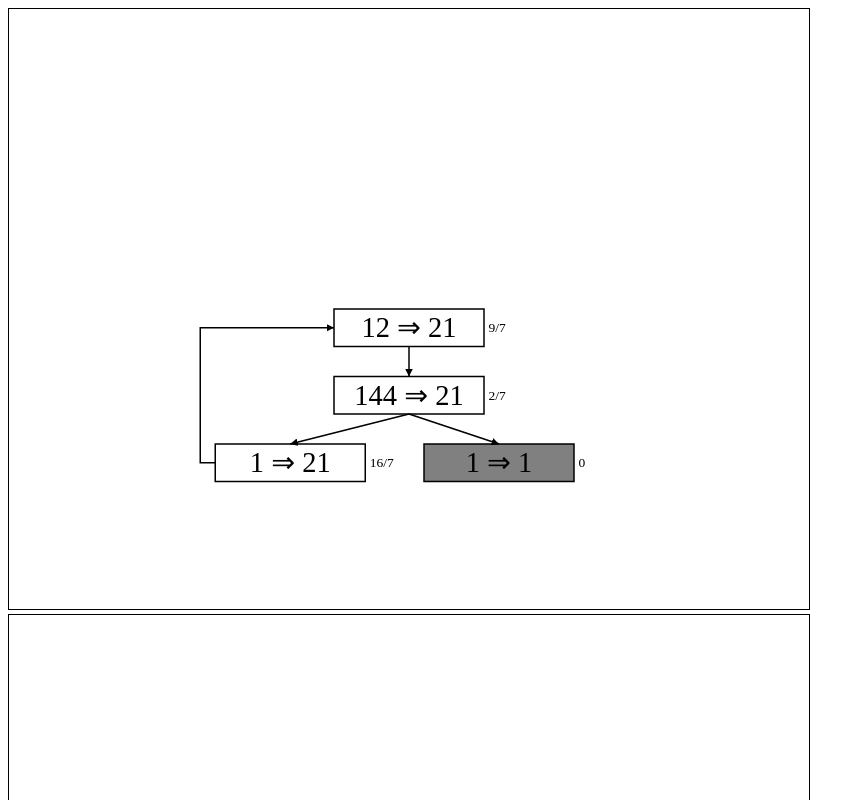
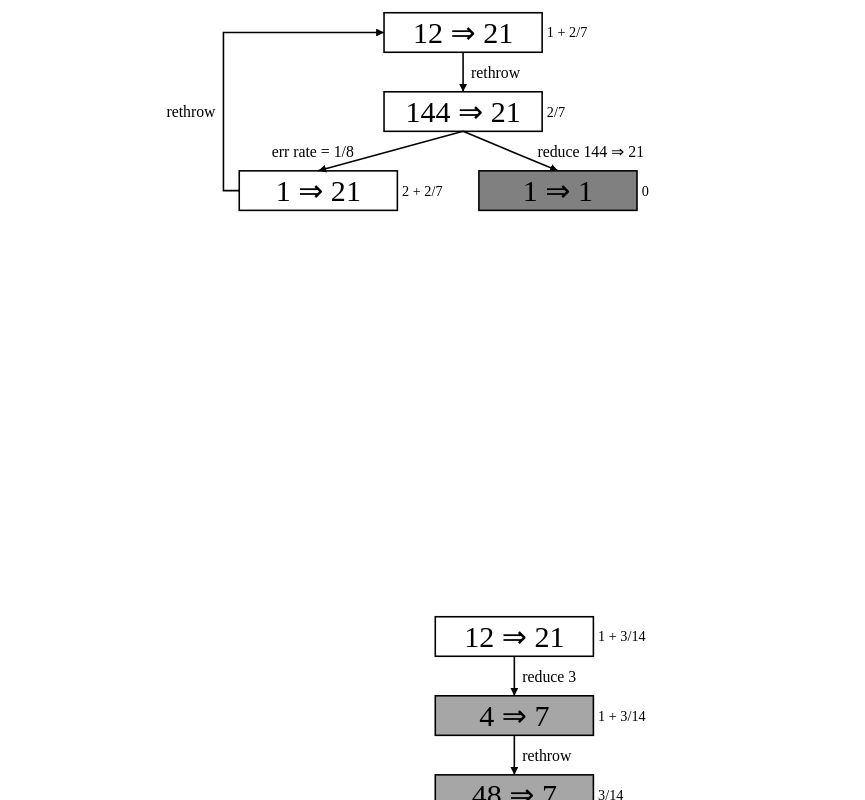
Before and after one commit to sitegui/cubique, a website with bundled scripts: page src/index.html in a window 1280 px wide. Shown: the top 800 px of the page, without its empty margins (0-865 px from the left). Built offline with nearby package versions, Linux system fonts and the light colour scheme.

Commit message:
Label the actions

```diff
--- a/src/Artist.mjs
+++ b/src/Artist.mjs
@@ -4,21 +4,27 @@ const PROBLEM_HEIGHT = 25
 const PROBLEM_WIDTH = 100
 const PROBLEM_PADDING = 3
 const PROBLEM_COST_HEIGHT = 15
-const NODE_SPACE_Y = 20
+const NODE_SPACE_Y = 25
 const NODE_SPACE_X = 20
 const CONNECTOR_HEAD_SIZE = 10
 const CONNECTOR_ELBOW_X = 10
+const CONNECTOR_TEXT_SPACE = 5
+const CONNECTOR_TEXT_HEIGHT = 10
+const MIN_ROOT_WIDTH = 500
+const ROOT_PADDING = 3
 
 class PendingLink {
   /**
    * @param {StrategyNode} node
    * @param {number} x
    * @param {number} y
+   * @param {string} actionText
    */
-  constructor (node, x, y) {
+  constructor (node, x, y, actionText) {
     this.node = node
     this.x = x
     this.y = y
+    this.actionText = actionText
   }
 }
 
@@ -54,7 +60,11 @@ class SvgSketch {
       if (this.pendingLink === null) {
         pendingLink = null
       } else {
-        pendingLink = new PendingLink(this.pendingLink.node, this.pendingLink.x + dx, this.pendingLink.y + dy)
+        pendingLink = new PendingLink(
+          this.pendingLink.node,
+          this.pendingLink.x + dx,
+          this.pendingLink.y + dy,
+          this.pendingLink.actionText)
       }
     }
 
@@ -73,8 +83,9 @@ export class Artist {
     /**
      * @type {SVGGraphicsElement|null}
      */
-    this.currentDraw = null
+    this.currentDrawing = null
 
+    this.rootSvgEl.setAttribute('preserveAspectRatio', 'xMidYMin meet')
     this.rootSvgEl.appendChild(createSvgEl('defs', {}, [
       createSvgEl('marker', {
         id: 'arrow-head',
@@ -95,12 +106,23 @@ export class Artist {
   /**
    */
   draw () {
-    if (this.currentDraw) {
-      this.rootSvgEl.removeChild(this.currentDraw)
+    if (this.currentDrawing) {
+      this.rootSvgEl.removeChild(this.currentDrawing)
     }
-    const svgEl = this._drawNode(this.graph.root).svgEl
-    this.rootSvgEl.appendChild(svgEl)
-    this.currentDraw = svgEl
+
+    const drawing = this._drawNode(this.graph.root).svgEl
+    const box = this._computeBox(drawing)
+
+    this.rootSvgEl.appendChild(drawing)
+    this.currentDrawing = drawing
+
+    const innerWidth = Math.max(MIN_ROOT_WIDTH, box.width)
+    const x = box.x - (innerWidth - box.width) / 2 - ROOT_PADDING
+    const y = box.y - ROOT_PADDING
+    const outerWidth = innerWidth + 2 * ROOT_PADDING
+    const outerHeight = box.height + 2 * ROOT_PADDING
+
+    this.rootSvgEl.setAttribute('viewBox', `${x} ${y} ${outerWidth} ${outerHeight}`)
   }
 
   /**
@@ -117,9 +139,19 @@ export class Artist {
     if (node.action === null) {
       pendingLink = null
     } else if (node.action instanceof ActionRethrow || node.action instanceof ActionReduce) {
+      let actionText
+      if (node.action instanceof ActionRethrow) {
+        actionText = 'rethrow'
+      } else if (node.action instanceof ActionReduce) {
+        actionText = `reduce ${node.action.factor}`
+      }
+
       const dy = PROBLEM_HEIGHT + NODE_SPACE_Y
-      const childSketch = this._drawChild(node.action.child).translated(0, dy)
-      const arrow = childSketch.svgEl !== null ? this._drawConnector(0, PROBLEM_HEIGHT, 0, dy, false) : null
+      const childSketch = this._drawChild(node.action.child, actionText).translated(0, dy)
+
+      const arrow = childSketch.svgEl !== null
+        ? this._drawConnector(0, PROBLEM_HEIGHT, 0, dy, false, actionText, true)
+        : null
 
       svgEls.push(arrow, childSketch.svgEl)
       pendingLink = childSketch.pendingLink
@@ -129,21 +161,25 @@ export class Artist {
       const okDx = NODE_SPACE_X / 2 - okBox.x
       const okDy = PROBLEM_HEIGHT + NODE_SPACE_Y - okBox.y
       okSketch = okSketch.translated(okDx, okDy)
-      const okArrow = this._drawConnector(0, PROBLEM_HEIGHT, okDx, okDy, false)
+      const okActionText = `reduce ${node.action.currentFactor} ⇒ ${node.action.targetFactor}`
+      const okArrow = this._drawConnector(0, PROBLEM_HEIGHT, okDx, okDy, false, okActionText, true)
 
-      let errSketch = this._drawChild(node.action.errChild)
+      const errActionText = `err rate = ${node.action.errRate}`
+      let errSketch = this._drawChild(node.action.errChild, errActionText)
       const errBox = this._computeBox(errSketch.svgEl)
       const errDx = -NODE_SPACE_Y / 2 - errBox.width - errBox.x
       const errDy = PROBLEM_HEIGHT + NODE_SPACE_Y - errBox.y
       errSketch = errSketch.translated(errDx, errDy)
-      const errArrow = errSketch.svgEl !== null ? this._drawConnector(0, PROBLEM_HEIGHT, errDx, errDy, false) : null
+      const errArrow = errSketch.svgEl !== null
+        ? this._drawConnector(0, PROBLEM_HEIGHT, errDx, errDy, false, errActionText, false)
+        : null
 
       svgEls.push(okSketch.svgEl, okArrow, errSketch.svgEl, errArrow)
       pendingLink = errSketch.pendingLink
     }
 
     if (pendingLink !== null && pendingLink.node === node) {
-      const linkArrow = this._drawConnector(pendingLink.x, pendingLink.y, -PROBLEM_WIDTH / 2, PROBLEM_HEIGHT / 2, true)
+      const linkArrow = this._drawConnector(pendingLink.x, pendingLink.y, -PROBLEM_WIDTH / 2, PROBLEM_HEIGHT / 2, true, pendingLink.actionText, false)
       svgEls.push(linkArrow)
       pendingLink = null
     }
@@ -191,14 +227,15 @@ export class Artist {
 
   /**
    * @param {ChildNewNode|ChildLink} child
+   * @param {string} actionText
    * @returns {SvgSketch}
    * @private
    */
-  _drawChild (child) {
+  _drawChild (child, actionText) {
     if (child instanceof ChildNewNode) {
       return this._drawNode(child.node)
     } else if (child instanceof ChildLink) {
-      return new SvgSketch(null, new PendingLink(child.node, -PROBLEM_WIDTH / 2, PROBLEM_HEIGHT / 2))
+      return new SvgSketch(null, new PendingLink(child.node, -PROBLEM_WIDTH / 2, PROBLEM_HEIGHT / 2, actionText))
     }
   }
 
@@ -220,12 +257,16 @@ export class Artist {
    * @param {number} x2
    * @param {number} y2
    * @param {boolean} withElbow
+   * @param {string} text
+   * @param {boolean} textAtRight
    * @returns {SVGGraphicsElement}
    * @private
    */
-  _drawConnector (x1, y1, x2, y2, withElbow) {
+  _drawConnector (x1, y1, x2, y2, withElbow, text, textAtRight) {
+    let connector
+    let textX
     if (!withElbow) {
-      return createSvgEl('line', {
+      connector = createSvgEl('line', {
         x1,
         y1,
         x2,
@@ -233,14 +274,26 @@ export class Artist {
         stroke: 'black',
         'marker-end': 'url(#arrow-head)'
       })
+      textX = ((x1 + x2) + (x2 - x1) * CONNECTOR_TEXT_HEIGHT / (y2 - y1)) / 2
     } else {
-      return createSvgEl('polyline', {
+      connector = createSvgEl('polyline', {
         points: `${x1},${y1} ${x1 - CONNECTOR_ELBOW_X},${y1} ${x1 - CONNECTOR_ELBOW_X},${y2} ${x2},${y2}`,
         stroke: 'black',
         fill: 'transparent',
         'marker-end': 'url(#arrow-head)'
       })
+      textX = x1 - CONNECTOR_ELBOW_X
     }
+
+    const textSvg = createSvgEl('text', {
+      x: textX + CONNECTOR_TEXT_SPACE * (textAtRight ? 1 : -1),
+      'text-anchor': textAtRight ? 'start' : 'end',
+      y: (y1 + y2) / 2,
+      'font-size': CONNECTOR_TEXT_HEIGHT,
+      'alignment-baseline': 'central'
+    }, [text])
+
+    return createSvgEl('g', {}, [connector, textSvg])
   }
 
   /**
--- a/src/Fraction.mjs
+++ b/src/Fraction.mjs
@@ -114,6 +114,32 @@ export class Fraction {
   toString () {
     return this.denominator === 1 ? String(this.numerator) : `${this.numerator}/${this.denominator}`
   }
+
+  /**
+   * Return the fraction as "k + n/d", optionally adding parenthesis if required.
+   * This only works for non-negative values.
+   * @param {boolean} addParenthesis
+   * @returns {string}
+   */
+  asProperString (addParenthesis) {
+    if (this.numerator < 0) {
+      throw new Error(`Fraction ${this} is negative`)
+    }
+
+    if (this.denominator === 1) {
+      return String(this.numerator)
+    } else {
+      const integer = Math.floor(this.numerator / this.denominator)
+      const properNumerator = this.numerator - integer * this.denominator
+
+      if (integer === 0) {
+        return `${this.numerator}/${this.denominator}`
+      } else {
+        const result = `${integer} + ${properNumerator}/${this.denominator}`
+        return addParenthesis ? `(${result})` : result
+      }
+    }
+  }
 }
 
 /**
--- a/src/LinearExpression.mjs
+++ b/src/LinearExpression.mjs
@@ -153,7 +153,7 @@ export class LinearExpression {
     let string = ''
     let first = true
     if (!this.bias.isEquals(Fraction.zero())) {
-      string += this.bias.toString()
+      string += this.bias.asProperString(false)
       first = false
     }
 
@@ -168,7 +168,7 @@ export class LinearExpression {
         } else if (value.isEquals(Fraction.one().neg())) {
           string += `- ${variable.name}`
         } else {
-          string += `${value} ${variable.name}`
+          string += `${value.asProperString(true)} ${variable.name}`
         }
         first = false
       } else {
@@ -177,7 +177,7 @@ export class LinearExpression {
         if (valueAbs.isEquals(Fraction.one())) {
           string += ` ${sign} ${variable.name}`
         } else {
-          string += ` ${sign} ${value.abs()} ${variable.name}`
+          string += ` ${sign} ${value.abs().asProperString(true)} ${variable.name}`
         }
       }
     }
--- a/src/index.html
+++ b/src/index.html
@@ -11,10 +11,11 @@
 <script src="https://cdn.jsdelivr.net/npm/vue@2.6.12/dist/vue.js"
         integrity="sha256-FZ8KwMj1F6qnNgA7bhPryVm19xKduH5OVr8u7I1tAtc=" crossorigin="anonymous"></script>
 
-<svg width="800" height="600" style="border: black thin solid" id="graph" viewBox="-200 -200 400 400"></svg>
-<svg width="800" height="600" style="border: black thin solid" id="graph2" viewBox="-200 -200 400 400"></svg>
-<svg width="800" height="600" style="border: black thin solid" id="graph3" viewBox="-200 -200 400 400"></svg>
+<svg width="800" height="600" id="graph"></svg>
+<svg width="800" height="600" id="graph2"></svg>
+<svg width="800" height="600" id="graph3"></svg>
 
 <script src="index.mjs" type="module"></script>
+
 </body>
 </html>
```
